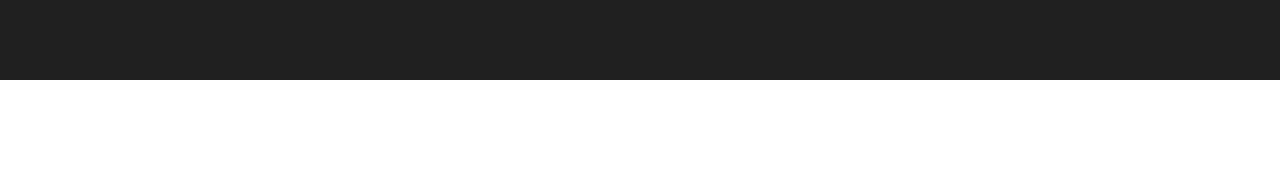
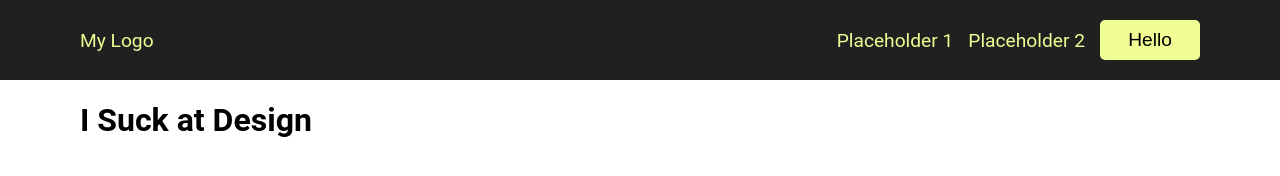
Before and after one commit to mmazurk/css-practice-2024, a plain HTML site: page navbar/navbar.html in a window 1280 px wide. Drawn offline with Linux system fonts and the light colour scheme.

Commit message:
fixed copy and paste error

```diff
--- a/navbar/navbar.html
+++ b/navbar/navbar.html
@@ -7,7 +7,20 @@
     <link rel="stylesheet" href="navbar.css" />
   </head>
   <body>
-    <header></header>
-    <main></main>
+    <header>
+      <div>
+        <a>My Logo</a>
+      </div>
+      <nav>
+        <ul>
+          <li><a href="#">Placeholder 1</a></li>
+          <li><a href="*">Placeholder 2</a></li>
+          <li><button>Hello</button></li>
+        </ul>
+      </nav>
+    </header>
+    <main>
+      <h1>I Suck at Design</h1>
+    </main>
   </body>
 </html>
```
Also changed, not shown: navbar-exercise/navbarx.html (+15 -0 lines).
